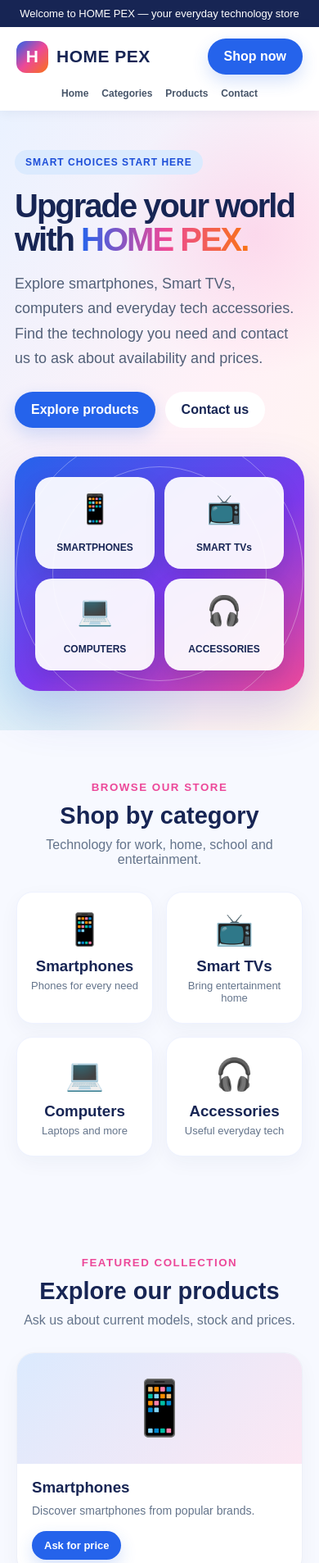
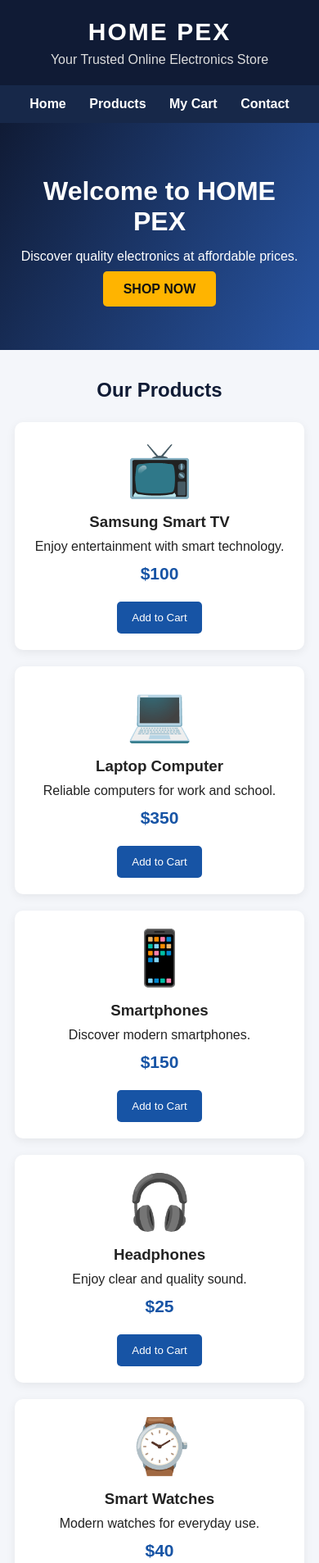
Before and after one commit to masomabegotten53-spec/Home-PEX-, a plain HTML site: page index.html in a window 390 px wide. Shown: the top 1907 px of the page at 82% size. Drawn offline with Linux system fonts and the light colour scheme.

Commit message:
Revamp index.html for HOME PEX online storeComplete Home PEX Online Store Website
Updated the structure and styling of the index.html file for HOMECreated and updated the Home PEX online shopping website.

Features include:

- Professional homepage design.
- Smart TVs and electronics.
- Smartphones and laptops.
- Product prices in US dollars.
- Customer-friendly product display.
- Online ordering system.
- Contact information for customer enquiries.
- Responsive design for mobile phones and computers.

This update improves the shopping experience and makes it easier for customers to browse products and place orders. PEX, including new header, navigation, hero section, product listings, and footer.

```diff
--- a/index.html
+++ b/index.html
@@ -3,119 +3,392 @@
 <head>
 <meta charset="UTF-8">
 <meta name="viewport" content="width=device-width, initial-scale=1.0">
-  <meta name="theme-color" content="#172554">
-  <title>HOME PEX | Electronics & Technology</title>
+<title>HOME PEX | Online Store</title>
+
 <style>
-    :root{--navy:#172554;--blue:#2563eb;--cyan:#06b6d4;--pink:#ec4899;--orange:#f97316;--green:#16a34a;--ink:#172033;--muted:#64748b;--paper:#f7f9ff}
-    *{box-sizing:border-box}html{scroll-behavior:smooth}body{margin:0;font-family:Arial,Helvetica,sans-serif;color:var(--ink);background:var(--paper)}
-    a{text-decoration:none;color:inherit}.topbar{background:var(--navy);color:#fff;text-align:center;padding:9px 14px;font-size:13px}
-    header{background:#fff;position:sticky;top:0;z-index:10;box-shadow:0 2px 14px #17255412}
-    .nav{max-width:1120px;margin:auto;padding:14px 20px;display:flex;align-items:center;justify-content:space-between;gap:16px}
-    .brand{display:flex;align-items:center;gap:10px;font-weight:900;font-size:24px;letter-spacing:.5px;color:var(--navy)}
-    .brand-mark{width:39px;height:39px;border-radius:12px;background:linear-gradient(135deg,var(--blue),var(--pink),var(--orange));display:grid;place-items:center;color:#fff;font-size:21px}
-    .navlinks{display:flex;gap:22px;font-size:14px;font-weight:700;color:#475569}.navlinks a:hover{color:var(--blue)}
-    .btn{display:inline-block;border:0;border-radius:999px;padding:13px 20px;font-weight:800;cursor:pointer;background:var(--blue);color:white;box-shadow:0 8px 20px #2563eb30}
-    .btn:hover{filter:brightness(1.06);transform:translateY(-1px)}.btn-light{background:#fff;color:var(--navy);box-shadow:none}
-    .hero{background:radial-gradient(circle at 80% 20%,#f9a8d455,transparent 25%),radial-gradient(circle at 10% 90%,#67e8f955,transparent 28%),linear-gradient(120deg,#eaf2ff,#fff1f7 55%,#fff7ed);padding:72px 20px 64px}
-    .hero-inner{max-width:1120px;margin:auto;display:grid;grid-template-columns:1.1fr .9fr;align-items:center;gap:35px}
-    .eyebrow{display:inline-block;background:#dbeafe;color:#1d4ed8;border-radius:999px;padding:8px 13px;font-size:12px;font-weight:900;letter-spacing:1px;text-transform:uppercase}
-    h1{font-size:clamp(40px,6vw,66px);line-height:1.02;letter-spacing:-2px;margin:18px 0;color:var(--navy)}
-    h1 span{background:linear-gradient(90deg,var(--blue),var(--pink),var(--orange));-webkit-background-clip:text;background-clip:text;color:transparent}
-    .hero p{font-size:18px;line-height:1.7;color:#526078;max-width:560px}.hero-actions{display:flex;gap:12px;flex-wrap:wrap;margin-top:25px}
-    .showcase{min-height:300px;border-radius:30px;background:linear-gradient(145deg,#2563eb,#7c3aed 55%,#ec4899);padding:25px;display:grid;place-items:center;position:relative;overflow:hidden;box-shadow:0 25px 55px #4338ca35}
-    .showcase:before,.showcase:after{content:"";position:absolute;border:1px solid #ffffff55;border-radius:50%;width:260px;height:260px}.showcase:after{width:350px;height:350px}
-    .showcase-grid{z-index:1;display:grid;grid-template-columns:1fr 1fr;gap:12px;width:100%;max-width:360px}
-    .showcase-item{background:#ffffffed;border-radius:20px;min-height:112px;display:grid;place-items:center;text-align:center;padding:12px;font-size:35px;box-shadow:0 10px 25px #11182720}
-    .showcase-item b{display:block;font-size:12px;color:var(--navy);margin-top:4px}
-    section{max-width:1120px;margin:auto;padding:60px 20px}.section-head{text-align:center;margin-bottom:30px}.section-head small{color:var(--pink);font-weight:900;text-transform:uppercase;letter-spacing:1.5px}.section-head h2{font-size:34px;color:var(--navy);margin:10px 0}.section-head p{color:var(--muted);margin:0}
-    .categories{display:grid;grid-template-columns:repeat(4,1fr);gap:16px}.category{background:#fff;border-radius:20px;padding:23px 15px;text-align:center;box-shadow:0 8px 25px #1725540b;border:1px solid #eef2ff;transition:.2s}.category:hover{transform:translateY(-4px);box-shadow:0 15px 30px #17255414}.category .icon{font-size:38px}.category h3{margin:12px 0 5px;color:var(--navy)}.category p{margin:0;color:var(--muted);font-size:13px}
-    .products{display:grid;grid-template-columns:repeat(3,1fr);gap:18px}.product{background:#fff;border-radius:22px;overflow:hidden;border:1px solid #edf0f8;box-shadow:0 8px 25px #1725540a}.product-art{height:155px;display:grid;place-items:center;font-size:65px;background:linear-gradient(135deg,#dbeafe,#fce7f3)}.product:nth-child(2) .product-art{background:linear-gradient(135deg,#cffafe,#e0e7ff)}.product:nth-child(3) .product-art{background:linear-gradient(135deg,#ffedd5,#fce7f3)}.product:nth-child(4) .product-art{background:linear-gradient(135deg,#dcfce7,#dbeafe)}.product:nth-child(5) .product-art{background:linear-gradient(135deg,#ede9fe,#fce7f3)}.product:nth-child(6) .product-art{background:linear-gradient(135deg,#fef3c7,#cffafe)}
-    .product-info{padding:18px}.product-info h3{margin:0 0 7px;color:var(--navy)}.product-info p{margin:0 0 14px;color:var(--muted);font-size:14px;line-height:1.5}.product-info .btn{font-size:13px;padding:10px 15px}
-    .banner{max-width:1080px;margin:0 auto 55px;padding:35px 30px;border-radius:26px;background:linear-gradient(110deg,var(--navy),#4338ca,#db2777);color:white;display:flex;justify-content:space-between;align-items:center;gap:20px}.banner h2{font-size:28px;margin:0 0 8px}.banner p{margin:0;color:#e0e7ff;line-height:1.5}
-    .about-contact{display:grid;grid-template-columns:1fr 1fr;gap:22px}.info-card{background:#fff;padding:28px;border-radius:22px;border:1px solid #edf0f8}.info-card h2{color:var(--navy);margin-top:0}.info-card p{color:var(--muted);line-height:1.7}.contact-line{padding:10px 0;border-bottom:1px solid #eef2f7;font-weight:700}.contact-line:last-child{border:0}
-    footer{background:#101b3e;color:#dbeafe;text-align:center;padding:28px 18px;font-size:13px}footer strong{color:#fff;font-size:18px}
-    @media(max-width:760px){.nav{flex-wrap:wrap}.navlinks{order:3;width:100%;justify-content:center;gap:16px}.hero{padding:48px 18px}.hero-inner{grid-template-columns:1fr}.showcase{min-height:250px}.categories{grid-template-columns:repeat(2,1fr)}.products{grid-template-columns:repeat(2,1fr)}.banner{margin:0 15px 35px;display:block}.banner .btn{margin-top:18px}.about-contact{grid-template-columns:1fr}}
-    @media(max-width:420px){.brand{font-size:21px}.navlinks{font-size:12px}.products{grid-template-columns:1fr}.product-art{height:135px}.section-head h2{font-size:29px}}
+* {
+    margin: 0;
+    padding: 0;
+    box-sizing: border-box;
+    font-family: Arial, sans-serif;
+}
+
+body {
+    background: #f4f6fa;
+    color: #222;
+}
+
+header {
+    background: #101b35;
+    color: white;
+    padding: 22px;
+    text-align: center;
+}
+
+header h1 {
+    font-size: 30px;
+    letter-spacing: 2px;
+}
+
+header p {
+    margin-top: 8px;
+    color: #ddd;
+}
+
+nav {
+    background: #172849;
+    padding: 14px;
+    text-align: center;
+}
+
+nav a {
+    color: white;
+    text-decoration: none;
+    margin: 12px;
+    font-weight: bold;
+}
+
+.hero {
+    background: linear-gradient(120deg, #101b35, #2855a3);
+    color: white;
+    padding: 65px 20px;
+    text-align: center;
+}
+
+.hero h2 {
+    font-size: 32px;
+    margin-bottom: 15px;
+}
+
+.hero p {
+    font-size: 16px;
+    margin-bottom: 22px;
+}
+
+.hero a {
+    background: #ffb400;
+    color: #111;
+    padding: 13px 25px;
+    text-decoration: none;
+    border-radius: 5px;
+    font-weight: bold;
+}
+
+.section {
+    padding: 35px 18px;
+}
+
+.section h2 {
+    text-align: center;
+    margin-bottom: 25px;
+    color: #101b35;
+}
+
+.products {
+    display: grid;
+    grid-template-columns: repeat(auto-fit, minmax(220px, 1fr));
+    gap: 20px;
+    max-width: 1100px;
+    margin: auto;
+}
+
+.product {
+    background: white;
+    padding: 20px;
+    border-radius: 10px;
+    text-align: center;
+    box-shadow: 0 3px 12px #0001;
+}
+
+.product .icon {
+    font-size: 65px;
+    margin-bottom: 15px;
+}
+
+.product h3 {
+    margin-bottom: 10px;
+}
+
+.price {
+    color: #1754a5;
+    font-size: 21px;
+    font-weight: bold;
+    margin: 12px;
+}
+
+button {
+    background: #1754a5;
+    color: white;
+    border: none;
+    padding: 12px 18px;
+    border-radius: 5px;
+    cursor: pointer;
+    margin-top: 10px;
+}
+
+button:hover {
+    background: #101b35;
+}
+
+.cart {
+    background: white;
+    max-width: 700px;
+    margin: 25px auto;
+    padding: 25px;
+    border-radius: 10px;
+}
+
+.cart-item {
+    display: flex;
+    justify-content: space-between;
+    padding: 12px 0;
+    border-bottom: 1px solid #ddd;
+}
+
+.order {
+    max-width: 600px;
+    margin: 25px auto;
+    background: white;
+    padding: 25px;
+    border-radius: 10px;
+}
+
+input, textarea {
+    width: 100%;
+    padding: 13px;
+    margin: 10px 0;
+    border: 1px solid #ccc;
+    border-radius: 5px;
+}
+
+.order button {
+    width: 100%;
+    background: #159447;
+    font-size: 16px;
+}
+
+footer {
+    background: #101b35;
+    color: white;
+    text-align: center;
+    padding: 25px;
+    margin-top: 30px;
+}
 </style>
 </head>
+
 <body>
-  <div class="topbar">Welcome to HOME PEX — your everyday technology store</div>
+
 <header>
-    <nav class="nav">
-      <a class="brand" href="#home"><span class="brand-mark">H</span> HOME PEX</a>
-      <div class="navlinks"><a href="#home">Home</a><a href="#categories">Categories</a><a href="#products">Products</a><a href="#contact">Contact</a></div>
-      <a class="btn" href="#products">Shop now</a>
-    </nav>
+    <h1>HOME PEX</h1>
+    <p>Your Trusted Online Electronics Store</p>
 </header>
 
-  <main>
-    <div class="hero" id="home">
-      <div class="hero-inner">
-        <div>
-          <span class="eyebrow">Smart choices start here</span>
-          <h1>Upgrade your world with <span>HOME PEX.</span></h1>
-          <p>Explore smartphones, Smart TVs, computers and everyday tech accessories. Find the technology you need and contact us to ask about availability and prices.</p>
-          <div class="hero-actions"><a class="btn" href="#products">Explore products</a><a class="btn btn-light" href="#contact">Contact us</a></div>
-        </div>
-        <div class="showcase" aria-label="Electronics categories">
-          <div class="showcase-grid">
-            <div class="showcase-item">📱<b>SMARTPHONES</b></div>
-            <div class="showcase-item">📺<b>SMART TVs</b></div>
-            <div class="showcase-item">💻<b>COMPUTERS</b></div>
-            <div class="showcase-item">🎧<b>ACCESSORIES</b></div>
-          </div>
-        </div>
-      </div>
+<nav>
+    <a href="#home">Home</a>
+    <a href="#products">Products</a>
+    <a href="#cart">My Cart</a>
+    <a href="#contact">Contact</a>
+</nav>
+
+<section class="hero" id="home">
+    <h2>Welcome to HOME PEX</h2>
+    <p>Discover quality electronics at affordable prices.</p>
+    <a href="#products">SHOP NOW</a>
+</section>
+
+<section class="section" id="products">
+    <h2>Our Products</h2>
+
+    <div class="products">
+
+        <div class="product">
+            <div class="icon">📺</div>
+            <h3>Samsung Smart TV</h3>
+            <p>Enjoy entertainment with smart technology.</p>
+            <div class="price">$100</div>
+            <button onclick="addToCart('Samsung Smart TV',100)">
+                Add to Cart
+            </button>
         </div>
 
-    <section id="categories">
-      <div class="section-head"><small>Browse our store</small><h2>Shop by category</h2><p>Technology for work, home, school and entertainment.</p></div>
-      <div class="categories">
-        <div class="category"><div class="icon">📱</div><h3>Smartphones</h3><p>Phones for every need</p></div>
-        <div class="category"><div class="icon">📺</div><h3>Smart TVs</h3><p>Bring entertainment home</p></div>
-        <div class="category"><div class="icon">💻</div><h3>Computers</h3><p>Laptops and more</p></div>
-        <div class="category"><div class="icon">🎧</div><h3>Accessories</h3><p>Useful everyday tech</p></div>
+        <div class="product">
+            <div class="icon">💻</div>
+            <h3>Laptop Computer</h3>
+            <p>Reliable computers for work and school.</p>
+            <div class="price">$350</div>
+            <button onclick="addToCart('Laptop Computer',350)">
+                Add to Cart
+            </button>
+        </div>
+
+        <div class="product">
+            <div class="icon">📱</div>
+            <h3>Smartphones</h3>
+            <p>Discover modern smartphones.</p>
+            <div class="price">$150</div>
+            <button onclick="addToCart('Smartphone',150)">
+                Add to Cart
+            </button>
+        </div>
+
+        <div class="product">
+            <div class="icon">🎧</div>
+            <h3>Headphones</h3>
+            <p>Enjoy clear and quality sound.</p>
+            <div class="price">$25</div>
+            <button onclick="addToCart('Headphones',25)">
+                Add to Cart
+            </button>
+        </div>
+
+        <div class="product">
+            <div class="icon">⌚</div>
+            <h3>Smart Watches</h3>
+            <p>Modern watches for everyday use.</p>
+            <div class="price">$40</div>
+            <button onclick="addToCart('Smart Watch',40)">
+                Add to Cart
+            </button>
+        </div>
+
+        <div class="product">
+            <div class="icon">🔊</div>
+            <h3>Bluetooth Speakers</h3>
+            <p>Powerful sound wherever you go.</p>
+            <div class="price">$35</div>
+            <button onclick="addToCart('Bluetooth Speaker',35)">
+                Add to Cart
+            </button>
+        </div>
+
     </div>
 </section>
 
-    <section id="products">
-      <div class="section-head"><small>Featured collection</small><h2>Explore our products</h2><p>Ask us about current models, stock and prices.</p></div>
-      <div class="products">
-        <article class="product"><div class="product-art">📱</div><div class="product-info"><h3>Smartphones</h3><p>Discover smartphones from popular brands.</p><a class="btn order-link" data-item="Smartphones" href="#contact">Ask for price</a></div></article>
-        <article class="product"><div class="product-art">📺</div><div class="product-info"><h3>Smart TVs</h3><p>Enjoy your favourite shows and entertainment.</p><a class="btn order-link" data-item="Smart TVs" href="#contact">Ask for price</a></div></article>
-        <article class="product"><div class="product-art">💻</div><div class="product-info"><h3>Computers & Laptops</h3><p>Technology for learning, work and creativity.</p><a class="btn order-link" data-item="Computers and laptops" href="#contact">Ask for price</a></div></article>
-        <article class="product"><div class="product-art">🎧</div><div class="product-info"><h3>Audio Accessories</h3><p>Headphones, earbuds, speakers and more.</p><a class="btn order-link" data-item="Audio accessories" href="#contact">Ask for price</a></div></article>
-        <article class="product"><div class="product-art">⌚</div><div class="product-info"><h3>Smartwatches</h3><p>Explore wearable technology and accessories.</p><a class="btn order-link" data-item="Smartwatches" href="#contact">Ask for price</a></div></article>
-        <article class="product"><div class="product-art">🔌</div><div class="product-info"><h3>Phone & Tech Accessories</h3><p>Chargers, cables, cases and useful extras.</p><a class="btn order-link" data-item="Phone and tech accessories" href="#contact">Ask for price</a></div></article>
+<section class="section" id="cart">
+    <h2>Your Shopping Cart 🛒</h2>
+
+    <div class="cart">
+        <div id="cartItems">
+            Your cart is empty.
+        </div>
+
+        <h3 id="total" style="margin-top:20px;">
+            Total: $0
+        </h3>
     </div>
 </section>
 
-    <div class="banner">
-      <div><h2>Looking for a particular device?</h2><p>Contact HOME PEX to ask about product availability and current prices.</p></div>
-      <a class="btn btn-light" href="#contact">Get in touch</a>
-    </div>
+<section class="section" id="contact">
+    <h2>Place Your Order</h2>
 
-    <section id="contact">
-      <div class="about-contact">
-        <div class="info-card"><h2>About HOME PEX</h2><p>HOME PEX is an electronics store for customers looking for smartphones, Smart TVs, computers and technology accessories. We aim to make it easy for you to explore products and contact us with your questions.</p><p><strong>Your Technology, Our Priority.</strong></p></div>
-        <div class="info-card"><h2>Contact HOME PEX</h2>
-          <div class="contact-line">📍 Location: Buea, Cameroon</div>
-          <div class="contact-line">📞 Phone / WhatsApp: +237 651 316 548</div>
-          <p>Tap below to ask about a product or place an enquiry.</p>
-          <a class="btn" id="whatsapp-main" href="https://wa.me/237651316548?text=Hello%20HOME%20PEX%2C%20I%20would%20like%20to%20make%20an%20enquiry." target="_blank" rel="noopener">Chat on WhatsApp</a>
-        </div>
+    <div class="order">
+
+        <input type="text" id="customerName"
+        placeholder="Your Full Name">
+
+        <input type="text" id="customerPhone"
+        placeholder="Your Phone Number">
+
+        <textarea id="customerAddress"
+        placeholder="Your Delivery Location"></textarea>
+
+        <button onclick="placeOrder()">
+            ORDER NOW ON WHATSAPP
+        </button>
+
     </div>
 </section>
-  </main>
-  <footer><strong>HOME PEX</strong><br>Your Technology, Our Priority.<br><br>© <span id="year"></span> HOME PEX. All rights reserved.</footer>
+
+<footer>
+    <h3>HOME PEX</h3>
+    <p>Your Trusted Electronics Store</p>
+    <p>Quality Products. Affordable Prices.</p>
+    <p>© 2026 HOME PEX. All Rights Reserved.</p>
+</footer>
+
 <script>
-    document.getElementById('year').textContent = new Date().getFullYear();
-    document.querySelectorAll('.order-link').forEach(function(button){
-      var item = button.getAttribute('data-item');
-      button.href = 'https://wa.me/237651316548?text=' + encodeURIComponent('Hello HOME PEX, I would like to ask about ' + item + '. Please share the available options and prices.');
-      button.target = '_blank';
-      button.rel = 'noopener';
+
+let cart = [];
+
+function addToCart(name, price) {
+    cart.push({name, price});
+    updateCart();
+    alert(name + " added to your cart!");
+}
+
+function updateCart() {
+    let items = document.getElementById("cartItems");
+    let total = 0;
+
+    if (cart.length === 0) {
+        items.innerHTML = "Your cart is empty.";
+    } else {
+        items.innerHTML = "";
+
+        cart.forEach((item, index) => {
+            total += item.price;
+
+            items.innerHTML += `
+                <div class="cart-item">
+                    <span>${item.name} - $${item.price}</span>
+                    <button onclick="removeItem(${index})">
+                        Remove
+                    </button>
+                </div>
+            `;
         });
+    }
+
+    document.getElementById("total").innerText =
+        "Total: $" + total;
+}
+
+function removeItem(index) {
+    cart.splice(index, 1);
+    updateCart();
+}
+
+function placeOrder() {
+
+    let name = document.getElementById("customerName").value;
+    let phone = document.getElementById("customerPhone").value;
+    let address = document.getElementById("customerAddress").value;
+
+    if (cart.length === 0) {
+        alert("Please add products to your cart first.");
+        return;
+    }
+
+    if (!name || !phone || !address) {
+        alert("Please complete all your details.");
+        return;
+    }
+
+    let message = "NEW HOME PEX ORDER\n\n";
+    message += "Customer: " + name + "\n";
+    message += "Phone: " + phone + "\n";
+    message += "Delivery Location: " + address + "\n\n";
+    message += "ORDER DETAILS:\n";
+
+    let total = 0;
+
+    cart.forEach(item => {
+        message += item.name + " - $" + item.price + "\n";
+        total += item.price;
+    });
+
+    message += "\nTOTAL: $" + total;
+
+    let whatsappNumber = "237651316548";
+
+    let url = "https://wa.me/" + whatsappNumber +
+        "?text=" + encodeURIComponent(message);
+
+    window.open(url, "_blank");
+}
+
 </script>
+
 </body>
   </html>
```
Lines whose indentation alone changed are shown as unchanged.
